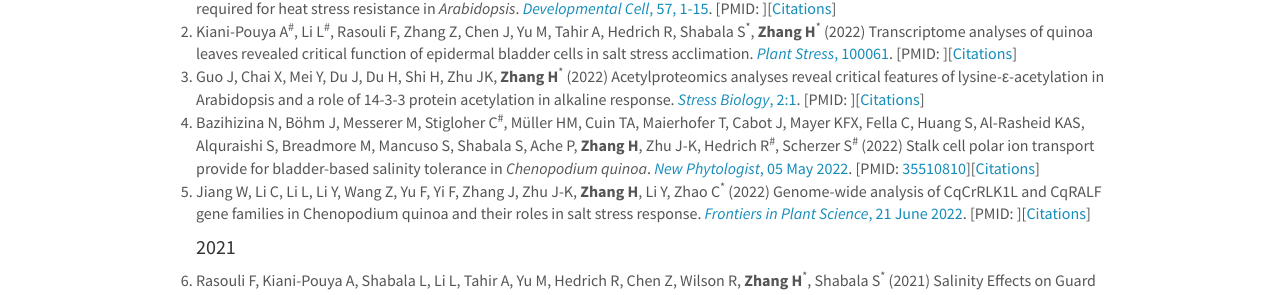
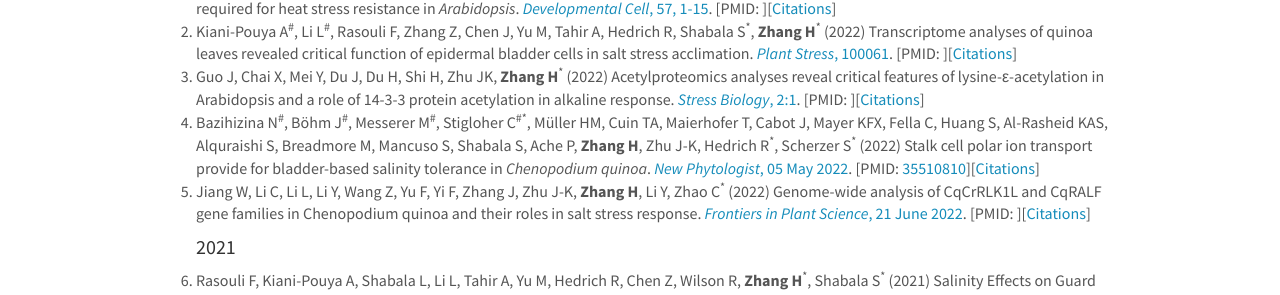
Before and after one commit to hengzhanglab/hengzhanglab.github.io, a Jekyll site: the page built from _pages/publications.md, in a window 1280 px wide and 900 px high. Shown: the part 241-536 px from the top of the window. Built offline with Jekyll 4.4.1, drawn with Linux system fonts in a browser that asks for light colours; nearby versions of some CDN libraries.

```diff
--- a/_data/publications.yml
+++ b/_data/publications.yml
@@ -26,7 +26,7 @@
   pmid:
 
 - title: Stalk cell polar ion transport provide for bladder-based salinity tolerance in <i>Chenopodium quinoa</i>
-  authors: Bazihizina N, Böhm J, Messerer M, Stigloher C<sup>#</sup>, Müller HM, Cuin TA, Maierhofer T, Cabot J, Mayer KFX, Fella C, Huang S, Al-Rasheid KAS, Alquraishi S, Breadmore M, Mancuso S, Shabala S, Ache P, <b>Zhang H</b>, Zhu J-K, Hedrich R<sup>#</sup>, Scherzer S<sup>#</sup>
+  authors: Bazihizina N<sup>#</sup>, Böhm J<sup>#</sup>, Messerer M<sup>#</sup>, Stigloher C<sup>#*</sup>, Müller HM, Cuin TA, Maierhofer T, Cabot J, Mayer KFX, Fella C, Huang S, Al-Rasheid KAS, Alquraishi S, Breadmore M, Mancuso S, Shabala S, Ache P, <b>Zhang H</b>, Zhu J-K, Hedrich R<sup>*</sup>, Scherzer S<sup>*</sup>
   year: 2022
   journal: New Phytologist
   display: 05 May 2022
```
